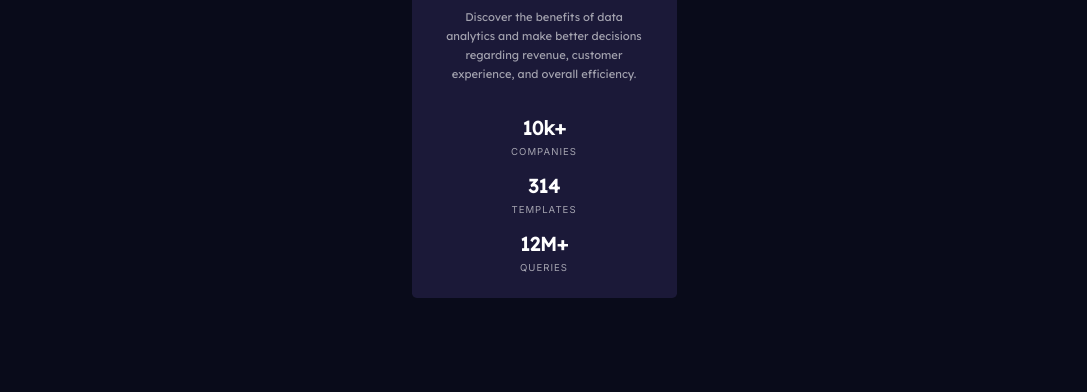
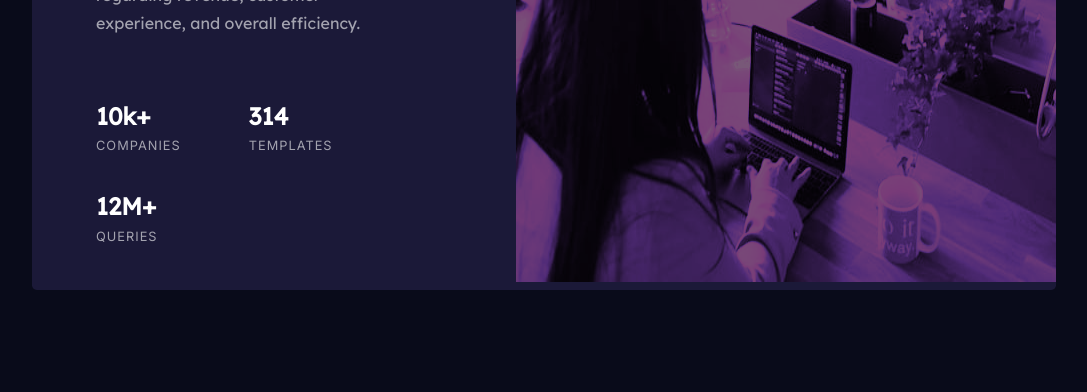
Before and after one commit to leankhanh/mockup2, a plain HTML site: page index.html in a window 1280 px wide. Shown: the part 408-800 px from the top of the page, without its empty margins (96-1183 px from the left). Drawn offline with Linux system fonts and the light colour scheme.

Commit message:
Final changes for mockup #2

```diff
--- a/css/style.css
+++ b/css/style.css
@@ -31,7 +31,7 @@ body {
 
 .container {
     background-color: var(--primary-dark-desaturated-blue);
-    max-width: 265px;
+    width: 265px;
     border-radius: 0.3em;
     overflow: auto;
     padding-bottom: 0.5em;
@@ -57,14 +57,15 @@ span {
 }
 
 .description {
-    font-size: 0.7em;
+    font-size: 0.8em;
     line-height: 1.7em;
     color: var(--neutral-slightly-transparent-white-h);
-    margin: 1em 1.1em 0 1.1em;
+    margin-top: 1em;
 }
 
 .mobile-img {
     width: 100%;
+    filter: invert(2%) sepia(25%) saturate(2340%) hue-rotate(235deg) brightness(47%);
 }
 
 .title, .stat {
@@ -81,7 +82,7 @@ span {
     color: var(--neutral-slightly-transparent-white-h);
     text-transform: uppercase;
     font-size: 0.6em;
-    margin-bottom: 1.8em;
+    margin-bottom: 3em;
     letter-spacing: 1px;
 }
 
@@ -89,3 +90,59 @@ span {
     /* font-family: 'Inter', sans-serif; */
     font-family: 'Lexend Deca', sans-serif;
 }
+
+@media only screen and (min-width: 1200px) {
+    /* For desktop: */
+    .mobile-img {
+        display: none;
+    }
+
+    .desktop-img {
+        display: block;
+        filter: invert(2%) sepia(25%) saturate(2340%) hue-rotate(235deg) brightness(47%);
+    }
+
+    body {
+        text-align: left;
+    }
+
+    .container {
+        width: 80%;
+        display: flex;
+    }
+
+    .left-container {
+        margin-top: 4.5em;
+    }
+
+    .intro {
+        margin: 0 4em;
+    }
+
+    .title {
+        font-size: 2.4em;
+    }
+
+    .description {
+        margin-top: 1.5em;
+        font-size: 1em;
+        width: 80%;
+    }
+
+    .stat-section {
+        margin: 4em 0 0 4em;
+    }
+
+    .stat-section .group {
+        display: inline-block;
+        margin-right: 4em;
+    }
+
+    .stat {
+        font-size: 1.5em;
+    }
+
+    .stat-heading {
+        font-size: 0.8em;
+    }
+}
--- a/index.html
+++ b/index.html
@@ -12,12 +12,12 @@
 </head>
 <body>
   <div class="container">
+
     <img src="images/image-header-mobile.jpg" alt="Header Image For Mobile" class="mobile-img">
-    <img src="images/image-header-desktop.jpg" alt="Header Image For Mobile" class="desktop-img">
 
+    <div class="left-container">
       <div class="intro">
         <h2 class="title">Get <span>insights</span> that help your business grow.</h2>
-
         <p class="description">
           Discover the benefits of data analytics and make better decisions regarding revenue, customer
         experience, and overall efficiency.
@@ -25,14 +25,29 @@
       </div>
 
       <div class="stat-section">
+        <div class="group">
           <p class="stat">10k+</p>
           <p class="stat-heading">companies</p>
+        </div>
+        <div class="group">
           <p class="stat">314</p>
           <p class="stat-heading">templates</p>
+        </div>
+        <div class="group">
           <p class="stat">12M+</p>
           <p class="stat-heading">queries</p>
         </div>
       </div>
+
+    </div>
+
+
+    <img src="images/image-header-desktop.jpg" alt="Header Image For Mobile" class="desktop-img">
+  </div>
+
+  <!-- <img src="images/image-header-desktop.jpg" alt="Header Image For Mobile" class="desktop-img"> -->
+
+
 
   <!-- <div class="attribution">
     Challenge by <a href="https://www.frontendmentor.io?ref=challenge" target="_blank">Frontend Mentor</a>.
```
Lines whose indentation alone changed are shown as unchanged.
